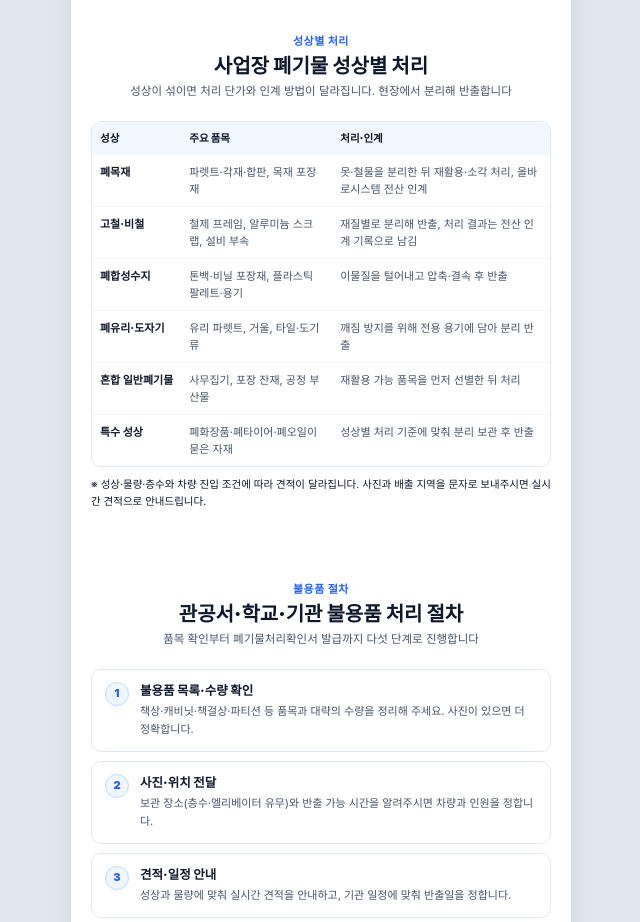
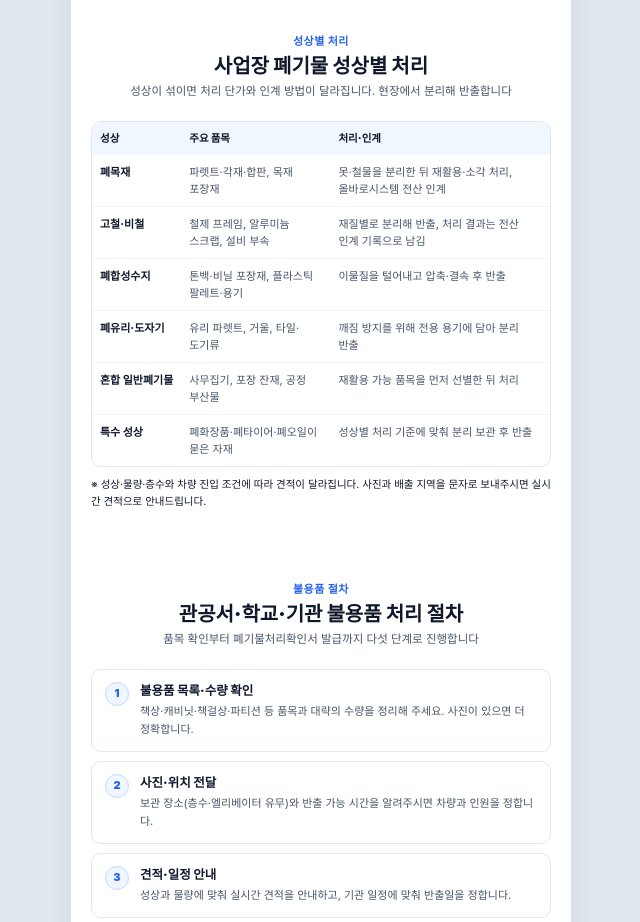
Before and after one commit to cleanenv-kr/cleanenv-kr.github.io, a plain HTML site: page index.html in a window 1280 px wide. Shown: the part 2135-3057 px from the top of the page, without its empty margins (319-959 px from the left). Drawn offline with Linux system fonts and the light colour scheme.

Commit message:
성상별·시군 표 한글 어절 단위 줄바꿈(word-break: keep-all) 보정

```diff
--- a/index.html
+++ b/index.html
@@ -625,6 +625,7 @@
       text-align: left;
       vertical-align: top;
       line-height: 1.5;
+      word-break: keep-all;
     }
 
     .proc-tbl thead th {
```
Also changed, not shown: asan.html (+1 -0 lines), cheonan.html (+1 -0 lines), cheongju.html (+1 -0 lines), chungnam.html (+1 -0 lines), daejeon.html (+1 -0 lines), geumsan.html (+1 -0 lines), gongju.html (+1 -0 lines), jincheon.html (+1 -0 lines), nonsan.html (+1 -0 lines), okcheon.html (+1 -0 lines), sejong.html (+1 -0 lines).
